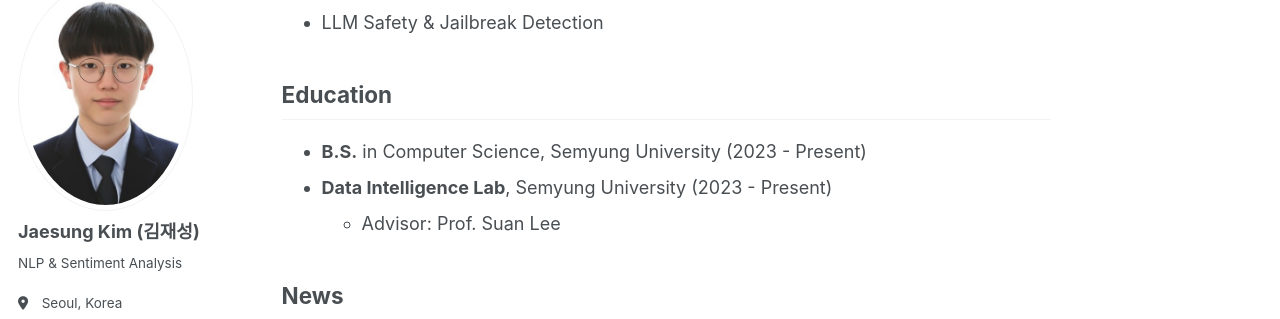
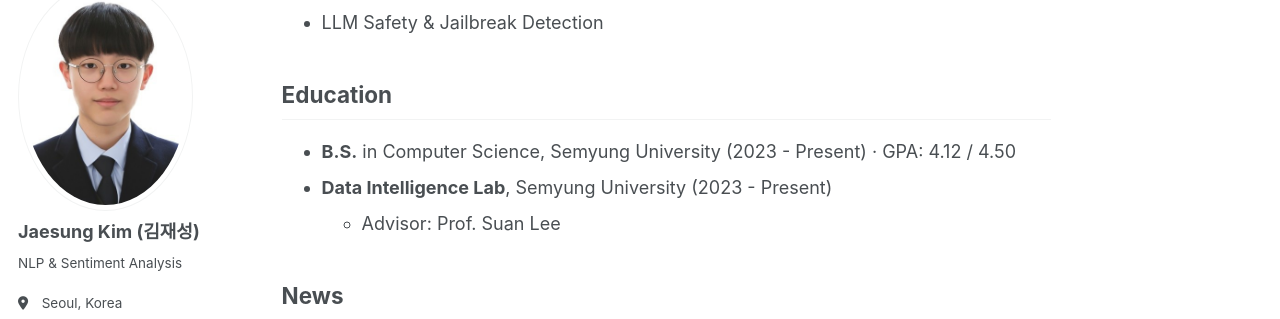
Before and after one commit to thisiskorea/CV, a Jekyll site: the page built from _pages/about.md, in a window 1280 px wide and 900 px high, scrolled down 623 px. Shown: the part 119-438 px from the top of the window. Built offline with Jekyll 4.4.1, drawn with Linux system fonts in a browser that asks for light colours; some web fonts are replaced; a script bundle is joined from its source files by our own code; library files that are not in the unit come from our copies.

Commit message:
Add GPA to Education section
https://claude.ai/code/session_01CU9SVkWVuVsgHzfbJU88mX

```diff
--- a/_pages/about.md
+++ b/_pages/about.md
@@ -24,7 +24,7 @@ Hi! I'm **Jaesung Kim**, a senior undergraduate student in Computer Science at *
 
 ## Education
 
-- **B.S.** in Computer Science, Semyung University (2023 - Present)
+- **B.S.** in Computer Science, Semyung University (2023 - Present) · GPA: 4.12 / 4.50
 - **Data Intelligence Lab**, Semyung University (2023 - Present)
   - Advisor: Prof. Suan Lee
 
```
